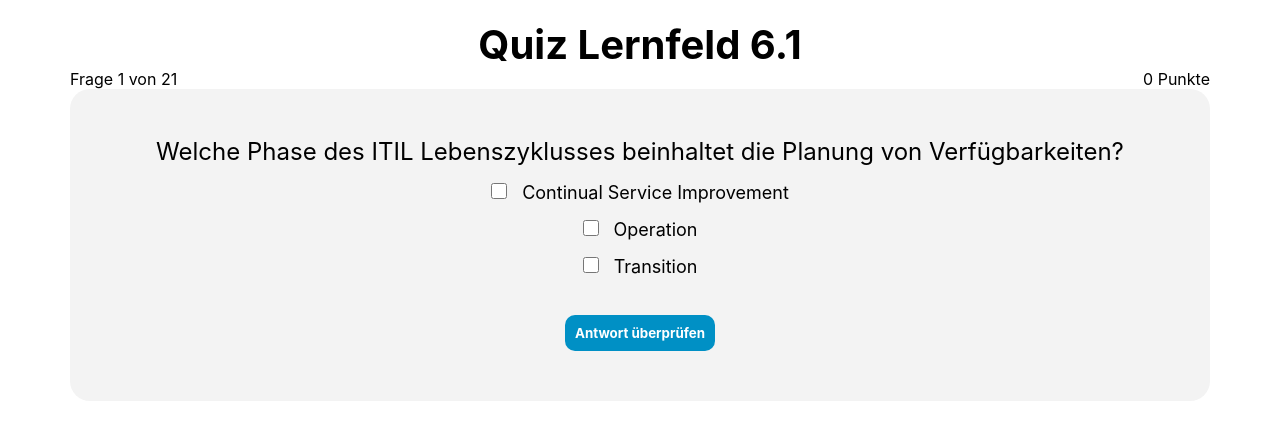
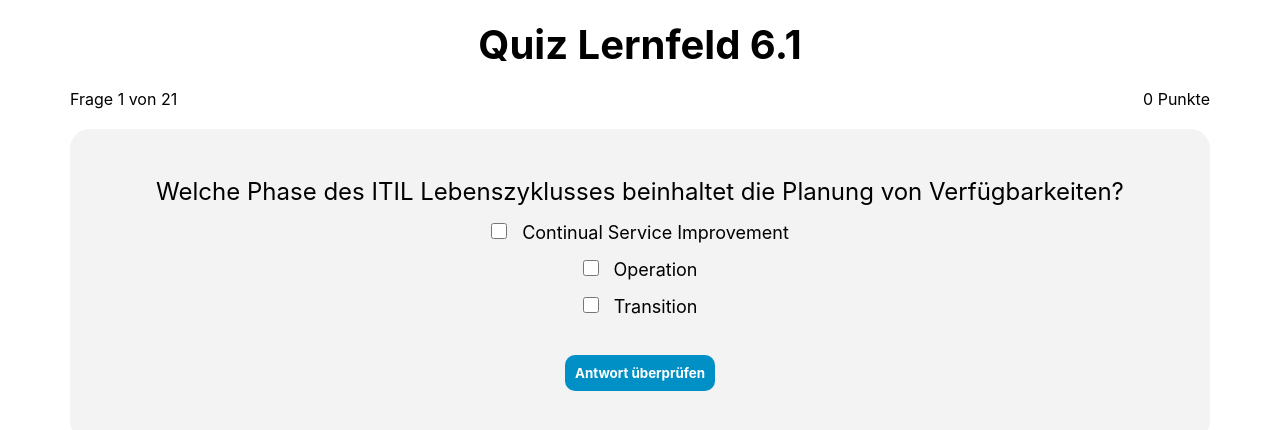
Before and after one commit to Qangeldratsch/Quiz-Lernfeld-6, a React (Create React App) app: page / in a window 1280 px wide. Shown: the top 430 px of the page. Built offline with nearby package versions, Linux system fonts and the light colour scheme.

Commit message:
Formated the questions

```diff
--- a/src/quiz.css
+++ b/src/quiz.css
@@ -21,6 +21,7 @@
     padding: 8px;
     margin-top:20px;
     font-size:x-large;
+    word-break: break-word;
 }
 
 button {
@@ -40,4 +41,5 @@
 .stats {
     display: flex;
     justify-content: space-between;
+    margin-block: 20px;
 }
```
Also changed, not shown: src/resources/Lernfeld 6 Quiz.txt.
